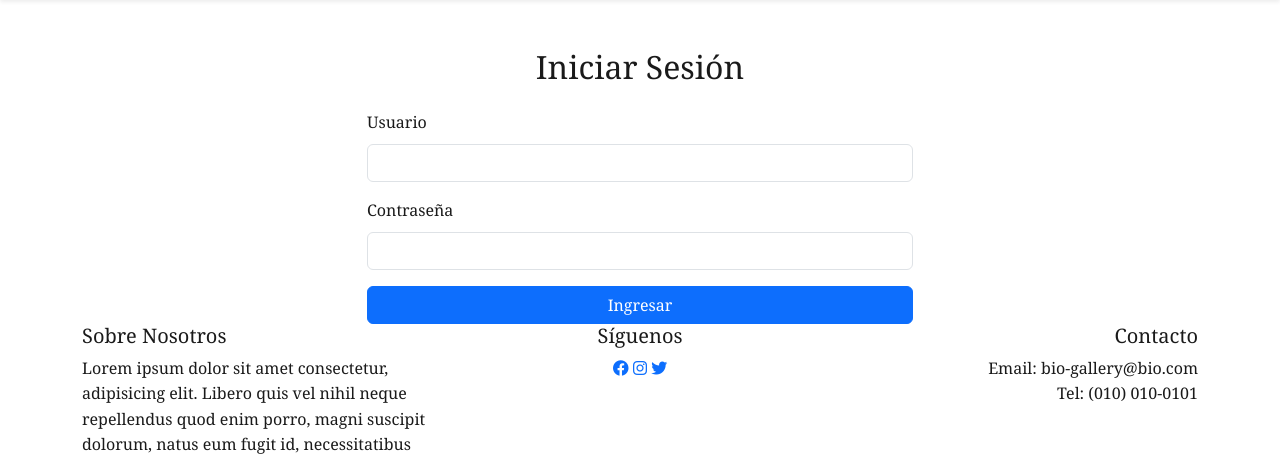
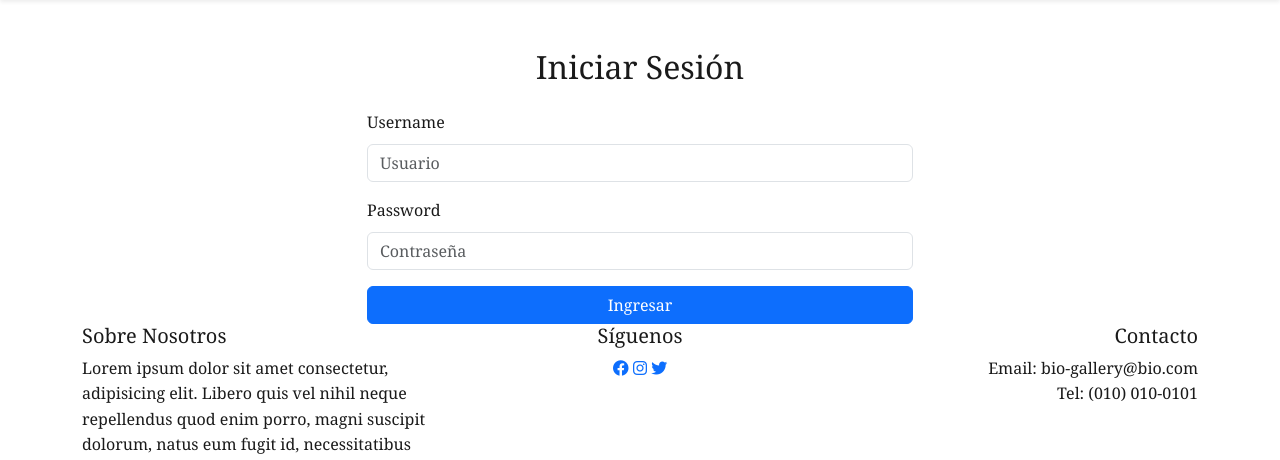
Before and after one commit to Thowers/Bio-gallery, a Django app: page /login/ in a window 1280 px wide. Shown: the part 58-518 px from the top of the page. Run offline with Django 5.2, Linux system fonts and the light colour scheme; some libraries are stand-ins or nearby versions.

Commit message:
Login conectado y validado, mensajes de error realizados.

```diff
--- a/apps/bio/forms.py
+++ b/apps/bio/forms.py
@@ -1,5 +1,5 @@
 from django import forms
-from django.contrib.auth.hashers import make_password
+from django.contrib.auth.hashers import make_password, check_password
 from .models import Imagen, Registro
 
 class ImagenForm(forms.ModelForm):
@@ -38,3 +38,36 @@ class RegistroForm(forms.ModelForm):
         if commit:
             registro.save()
         return registro
+
+class LoginForm(forms.Form):
+    username = forms.CharField(
+        max_length=90,
+        widget=forms.TextInput(attrs={
+            'class': 'form-control',
+            'id': 'username',
+            'required': True,
+            'placeholder': 'Usuario'
+        })
+    )
+    password = forms.CharField(
+        widget=forms.PasswordInput(attrs={
+            'class': 'form-control',
+            'id': 'password',
+            'required': True,
+            'placeholder': 'Contraseña'
+        })
+    )
+
+    def clean(self):
+        cleaned = super().clean()
+        uname = cleaned.get('username')
+        pwd   = cleaned.get('password')
+        if uname and pwd:
+            try:
+                user = Registro.objects.get(usuario__iexact=uname)
+            except Registro.DoesNotExist:
+                raise forms.ValidationError("Usuario o contraseña incorrectos.")
+            if not check_password(pwd, user.password):
+                raise forms.ValidationError("Usuario o contraseña incorrectos.")
+            cleaned['user_obj'] = user
+        return cleaned
--- a/biogallery/templates/pages/login.html
+++ b/biogallery/templates/pages/login.html
@@ -1,8 +1,7 @@
 {% extends "layouts/base.html" %}
 {% load static %}
 
-{% block title %}Agregar Nueva Imagen{% endblock %}
-
+{% block title %}Iniciar Sesión{% endblock %}
 
 {% block content %}
 <div class="container mt-5">
@@ -11,19 +10,61 @@
       <h2 class="text-center mb-4">Iniciar Sesión</h2>
       <form class="needs-validation" novalidate method="post">
         {% csrf_token %}
+
+        {# Mensaje de error global #}
+        {% if form.non_field_errors %}
+          <div class="alert alert-danger">
+            {{ form.non_field_errors.0 }}
+          </div>
+        {% endif %}
+
         <div class="mb-3">
-          <label for="username" class="form-label">Usuario</label>
-          <input type="text" class="form-control" id="username" name="username" required>
-          <div class="invalid-feedback">Por favor ingrese su nombre de usuario.</div>
+          <label for="username" class="form-label">{{ form.username.label }}</label>
+          {{ form.username }}
+          {% if form.username.errors %}
+            <div class="invalid-feedback" style="display:block;">
+              {{ form.username.errors.0 }}
+            </div>
+          {% else %}
+            <div class="invalid-feedback">
+              Por favor ingrese su nombre de usuario.
+            </div>
+          {% endif %}
         </div>
+
         <div class="mb-3">
-          <label for="password" class="form-label">Contraseña</label>
-          <input type="password" class="form-control" id="password" name="password" required>
-          <div class="invalid-feedback">Por favor ingrese su contraseña.</div>
+          <label for="password" class="form-label">{{ form.password.label }}</label>
+          {{ form.password }}
+          {% if form.password.errors %}
+            <div class="invalid-feedback" style="display:block;">
+              {{ form.password.errors.0 }}
+            </div>
+          {% else %}
+            <div class="invalid-feedback">
+              Por favor ingrese su contraseña.
+            </div>
+          {% endif %}
         </div>
+
         <button type="submit" class="btn btn-primary w-100">Ingresar</button>
       </form>
     </div>
   </div>
 </div>
+
+<script>
+  (function () {
+    'use strict';
+    const forms = document.querySelectorAll('.needs-validation');
+    Array.from(forms).forEach(form => {
+      form.addEventListener('submit', event => {
+        if (!form.checkValidity()) {
+          event.preventDefault();
+          event.stopPropagation();
+        }
+        form.classList.add('was-validated');
+      }, false);
+    });
+  })();
+</script>
 {% endblock %}
--- a/biogallery/views.py
+++ b/biogallery/views.py
@@ -1,10 +1,17 @@
-from django.shortcuts import render
+from django.shortcuts import render, redirect
+from apps.bio.forms import LoginForm
 
 def inicio(request):
     return render(request,"pages/index.html",{})
-
 def login_view(request):
-    return render(request, 'pages/login.html')
+    if request.method == 'POST':
+        form = LoginForm(request.POST)
+        if form.is_valid():
+            request.session['usuario_id'] = form.cleaned_data['user_obj'].id
+            return redirect('bio:bio')
+    else:
+        form = LoginForm()
+    return render(request, 'pages/login.html', {'form': form})
 
 def registro_view(request):
     return render(request, 'pages/registro.html')
```
Also changed, not shown: db.sqlite3.
